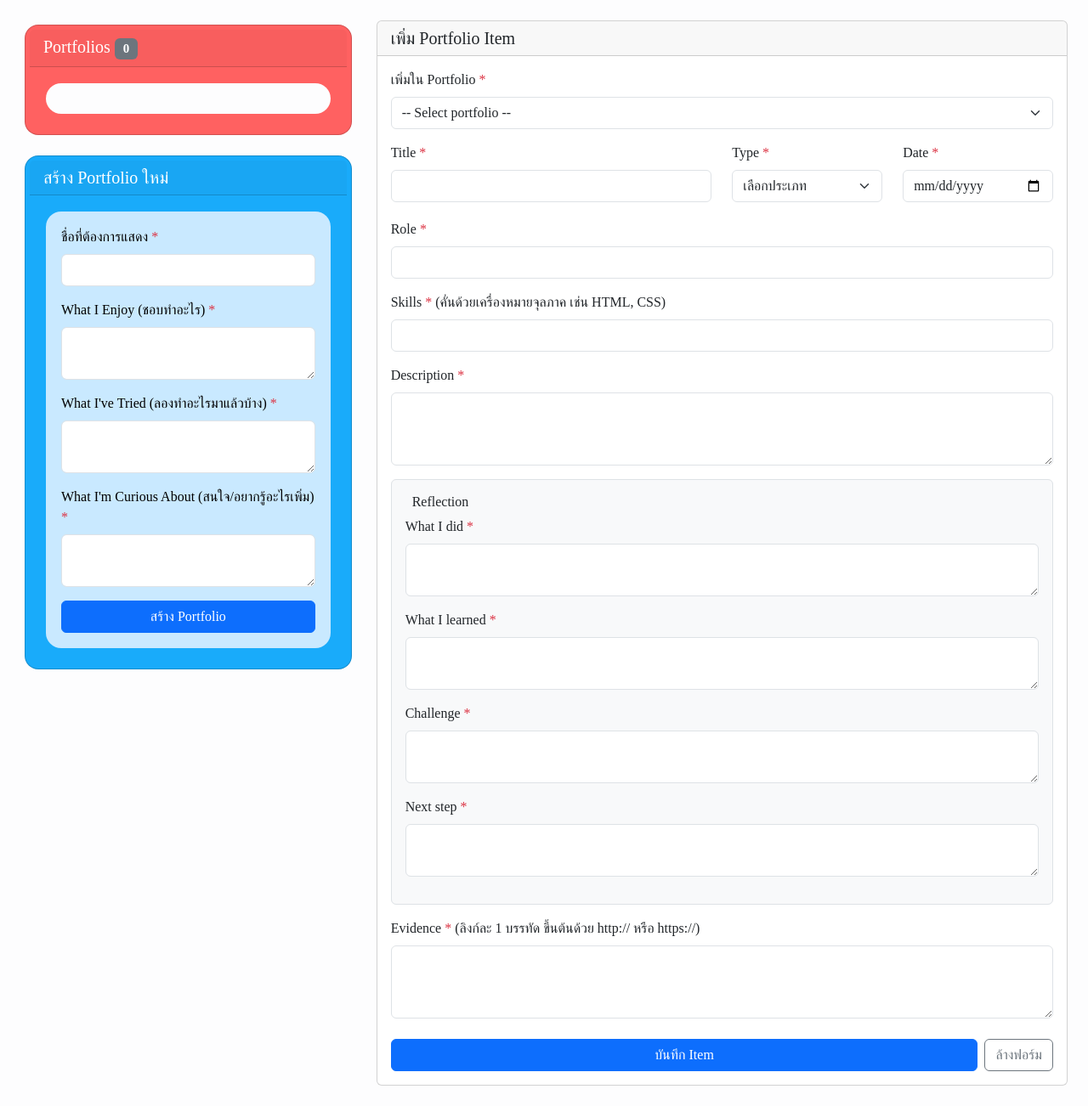
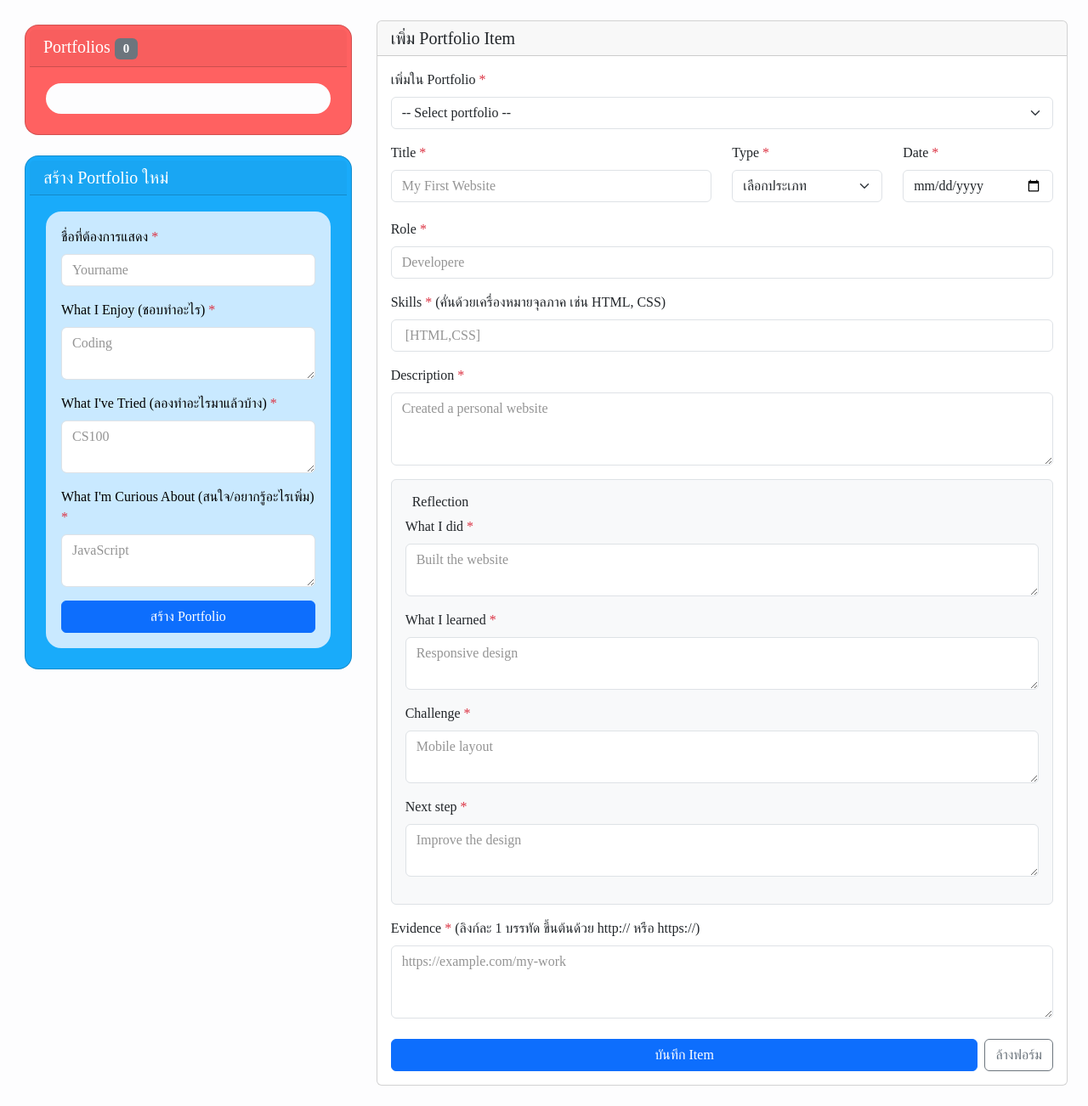
Before and after one commit to pongrapeejuey/Team-Project, a PHP site: page / in a window 1280 px wide. Shown: the part 88-1390 px from the top of the page at 85% size. Run offline with PHP 8.4, Linux system fonts and the light colour scheme.

Commit message:
Add placeholder example text(#1)

```diff
--- a/CSS/style.css
+++ b/CSS/style.css
@@ -114,3 +114,8 @@ body {
 #clearModal.show .modal-dialog {
     transform: none;
 }
+
+/* สีข้อความตย.  */
+.form-control::placeholder {
+    color: #949494;
+}
--- a/index.html
+++ b/index.html
@@ -45,25 +45,25 @@
                             <div class="mb-3">
                                 <label for="displayName" class="form-label">ชื่อที่ต้องการแสดง <span
                                         class="text-danger">*</span></label>
-                                <input id="displayName" name="displayName" type="text" class="form-control">
+                                <input id="displayName" name="displayName" type="text" class="form-control" placeholder="Yourname">
                                 <div class="field-error text-danger small mt-1" id="error-displayName"></div>
                             </div>
                             <div class="mb-3">
                                 <label for="enjoy" class="form-label">What I Enjoy (ชอบทำอะไร) <span
                                         class="text-danger">*</span></label>
-                                <textarea id="enjoy" name="enjoy" rows="2" class="form-control"></textarea>
+                                <textarea id="enjoy" name="enjoy" rows="2" class="form-control" placeholder="Coding"></textarea>
                                 <div class="field-error text-danger small mt-1" id="error-enjoy"></div>
                             </div>
                             <div class="mb-3">
                                 <label for="tried" class="form-label">What I've Tried (ลองทำอะไรมาแล้วบ้าง) <span
                                         class="text-danger">*</span></label>
-                                <textarea id="tried" name="tried" rows="2" class="form-control"></textarea>
+                                <textarea id="tried" name="tried" rows="2" class="form-control" placeholder="CS100"></textarea>
                                 <div class="field-error text-danger small mt-1" id="error-tried"></div>
                             </div>
                             <div class="mb-3">
                                 <label for="curious" class="form-label">What I'm Curious About (สนใจ/อยากรู้อะไรเพิ่ม)
                                     <span class="text-danger">*</span></label>
-                                <textarea id="curious" name="curious" rows="2" class="form-control"></textarea>
+                                <textarea id="curious" name="curious" rows="2" class="form-control" placeholder="JavaScript"></textarea>
                                 <div class="field-error text-danger small mt-1" id="error-curious"></div>
                             </div>
                             <button id="createport" type="submit" class="btn btn-primary w-100">สร้าง Portfolio</button>
@@ -90,7 +90,7 @@
                                 <div class="col-md-6 mb-3">
                                     <label for="title" class="form-label">Title <span
                                             class="text-danger">*</span></label>
-                                    <input id="title" name="title" type="text" class="form-control">
+                                    <input id="title" name="title" type="text" class="form-control" placeholder="My First Website">
                                     <div class="field-error text-danger small mt-1" id="error-title"></div>
                                 </div>
                                 <div class="col-md-3 mb-3">
@@ -116,21 +116,21 @@
 
                             <div class="mb-3">
                                 <label for="role" class="form-label">Role <span class="text-danger">*</span></label>
-                                <input id="role" name="role" type="text" class="form-control">
+                                <input id="role" name="role" type="text" class="form-control" placeholder="Developere">
                                 <div class="field-error text-danger small mt-1" id="error-role"></div>
                             </div>
 
                             <div class="mb-3">
                                 <label for="skills" class="form-label">Skills <span class="text-danger">*</span>
                                     (คั่นด้วยเครื่องหมายจุลภาค เช่น HTML, CSS)</label>
-                                <input id="skills" name="skills" type="text" class="form-control">
+                                <input id="skills" name="skills" type="text" class="form-control" placeholder=" [HTML,CSS] ">
                                 <div class="field-error text-danger small mt-1" id="error-skills"></div>
                             </div>
 
                             <div class="mb-3">
                                 <label for="description" class="form-label">Description <span
                                         class="text-danger">*</span></label>
-                                <textarea id="description" name="description" rows="3" class="form-control"></textarea>
+                                <textarea id="description" name="description" rows="3" class="form-control" placeholder="Created a personal website"></textarea>
                                 <div class="field-error text-danger small mt-1" id="error-description"></div>
                             </div>
 
@@ -139,26 +139,26 @@
                                 <div class="mb-3">
                                     <label for="whatIDid" class="form-label">What I did <span
                                             class="text-danger">*</span></label>
-                                    <textarea id="whatIDid" name="whatIDid" rows="2" class="form-control"></textarea>
+                                    <textarea id="whatIDid" name="whatIDid" rows="2" class="form-control" placeholder="Built the website"></textarea>
                                     <div class="field-error text-danger small mt-1" id="error-whatIDid"></div>
                                 </div>
                                 <div class="mb-3">
                                     <label for="whatILearned" class="form-label">What I learned <span
                                             class="text-danger">*</span></label>
                                     <textarea id="whatILearned" name="whatILearned" rows="2"
-                                        class="form-control"></textarea>
+                                        class="form-control" placeholder="Responsive design"></textarea>
                                     <div class="field-error text-danger small mt-1" id="error-whatILearned"></div>
                                 </div>
                                 <div class="mb-3">
                                     <label for="challenge" class="form-label">Challenge <span
                                             class="text-danger">*</span></label>
-                                    <textarea id="challenge" name="challenge" rows="2" class="form-control"></textarea>
+                                    <textarea id="challenge" name="challenge" rows="2" class="form-control" placeholder="Mobile layout"></textarea>
                                     <div class="field-error text-danger small mt-1" id="error-challenge"></div>
                                 </div>
                                 <div class="mb-3">
                                     <label for="nextStep" class="form-label">Next step <span
                                             class="text-danger">*</span></label>
-                                    <textarea id="nextStep" name="nextStep" rows="2" class="form-control"></textarea>
+                                    <textarea id="nextStep" name="nextStep" rows="2" class="form-control" placeholder="Improve the design"></textarea>
                                     <div class="field-error text-danger small mt-1" id="error-nextStep"></div>
                                 </div>
                             </fieldset>
@@ -166,7 +166,7 @@
                             <div class="mb-4">
                                 <label for="evidence" class="form-label">Evidence <span class="text-danger">*</span>
                                     (ลิงก์ละ 1 บรรทัด ขึ้นต้นด้วย http:// หรือ https://)</label>
-                                <textarea id="evidence" name="evidence" rows="3" class="form-control"></textarea>
+                                <textarea id="evidence" name="evidence" rows="3" class="form-control" placeholder="https://example.com/my-work"></textarea>
                                 <div class="field-error text-danger small mt-1" id="error-evidence"></div>
                             </div>
 
```
